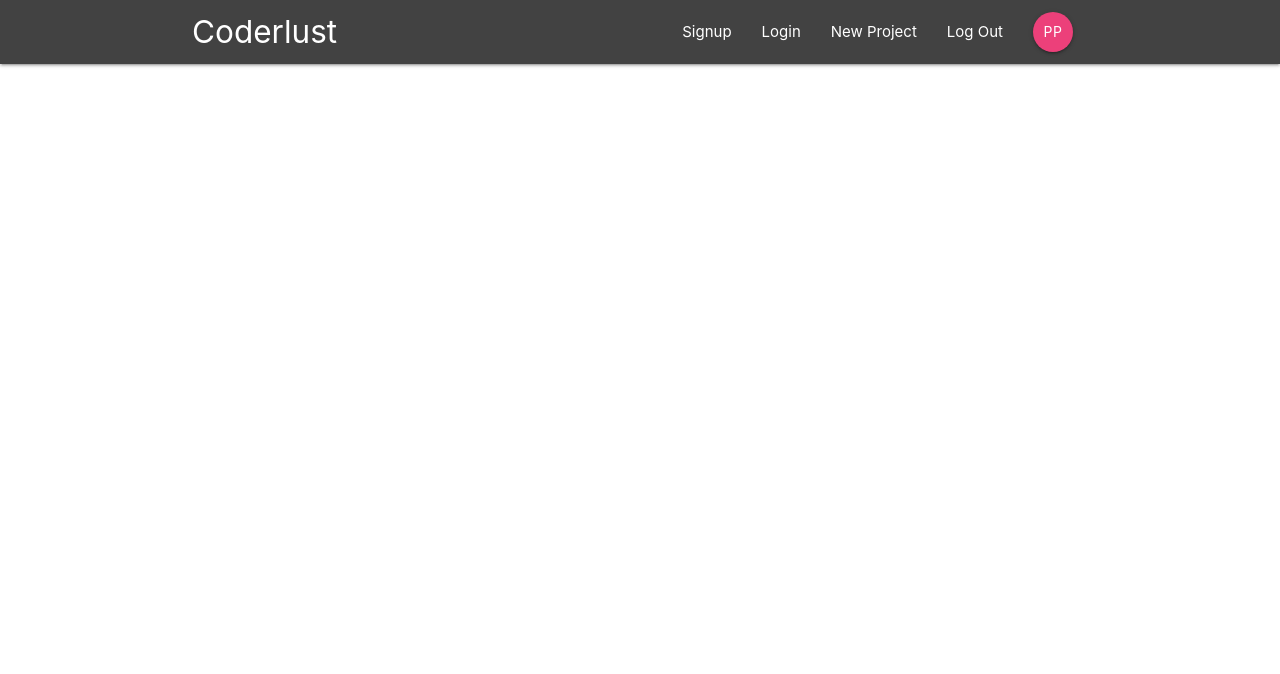
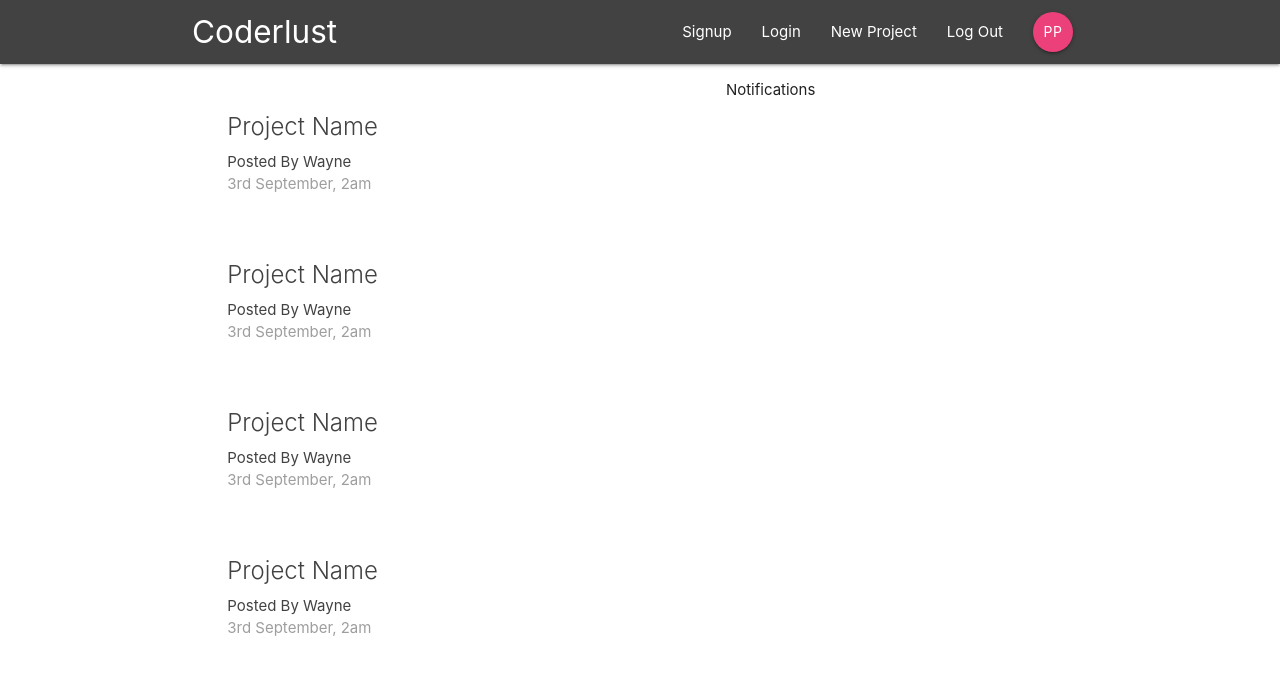
Before and after one commit to pprachit09/react_redux, a React (Create React App) app: page / in a window 1280 px wide. Shown: the top 674 px of the page. Built offline with nearby package versions, Linux system fonts and the light colour scheme.

Commit message:
adding project layouts

```diff
--- a/package.json
+++ b/package.json
@@ -3,6 +3,7 @@
   "version": "0.1.0",
   "private": true,
   "dependencies": {
+    "prop-types": "^15.7.2",
     "react": "^16.9.0",
     "react-dom": "^16.9.0",
     "react-router-dom": "^5.0.1",
--- a/src/App.js
+++ b/src/App.js
@@ -1,12 +1,18 @@
 import React from 'react'
-import { BrowserRouter } from 'react-router-dom'
+import { BrowserRouter, Switch, Route } from 'react-router-dom'
 import Navbar from './components/layout/Navbar'
+import Dashboard from './components/dashboard/Dashboard'
+import ProjectDetail from './components/projects/ProjectDetail'
 
 function App () {
   return (
     <BrowserRouter>
       <div className="App">
         <Navbar />
+        <Switch>
+          <Route exact path="/" component={Dashboard} />
+          <Route exact path="/project/:id" component={ProjectDetail} />
+        </Switch>
       </div>
     </BrowserRouter>
   )
--- a/src/components/dashboard/Dashboard.js
+++ b/src/components/dashboard/Dashboard.js
@@ -0,0 +1,20 @@
+import React from 'react'
+import Notifications from './Notifications'
+import ProjectList from '../projects/ProjectList'
+
+const Dashboard = () => {
+  return (
+    <div className="dashboard container">
+      <div className="row">
+        <div className="col s12 m6">
+          <ProjectList />
+        </div>
+        <div className="col s12 m5 offset-m1">
+          <Notifications />
+        </div>
+      </div>
+    </div>
+  )
+}
+
+export default Dashboard
--- a/src/components/dashboard/Notifications.js
+++ b/src/components/dashboard/Notifications.js
@@ -0,0 +1,11 @@
+import React from 'react'
+
+const Notifications = () => {
+  return (
+    <div>
+      <p>Notifications</p>
+    </div>
+  )
+}
+
+export default Notifications
--- a/src/components/projects/ProjectDetail.js
+++ b/src/components/projects/ProjectDetail.js
@@ -0,0 +1,29 @@
+import React from 'react'
+import PropTypes from 'prop-types'
+
+const ProjectDetail = ({ match }) => {
+  const id = match.params.id
+
+  return (
+    <div className="container section project-details">
+      <div className="card z-depth-0">
+        <div className="card-content">
+          <span className="card-title">Project Name {id}</span>
+          <p>Adipisicing incididunt dolor proident qui aliquip tempor. Dolor reprehenderit elit enim occaecat. Amet duis ipsum nostrud aute do anim tempor tempor proident velit nulla nisi aliqua velit. Culpa sint ipsum dolore magna nulla esse officia est.</p>
+        </div>
+        <div className="card-action grey lighten-4 grey-text">
+          <div>Posted by Wayne </div>
+          <div>2nd September, 2am</div>
+        </div>
+      </div>
+    </div>
+  )
+}
+
+ProjectDetail.propTypes = {
+  match: PropTypes.object,
+  params: PropTypes.object,
+  id: PropTypes.string
+}
+
+export default ProjectDetail
--- a/src/components/projects/ProjectList.js
+++ b/src/components/projects/ProjectList.js
@@ -0,0 +1,15 @@
+import React from 'react'
+import ProjectSummary from './ProjectSummary'
+
+const ProjectList = () => {
+  return (
+    <div className="project-list section">
+      <ProjectSummary />
+      <ProjectSummary />
+      <ProjectSummary />
+      <ProjectSummary />
+    </div>
+  )
+}
+
+export default ProjectList
--- a/src/components/projects/ProjectSummary.js
+++ b/src/components/projects/ProjectSummary.js
@@ -0,0 +1,15 @@
+import React from 'react'
+
+const ProjectSummary = () => {
+  return (
+    <div className="card z-depth-0 project-summary">
+      <div className="card-content grey-text text-darken-3">
+        <span className="card-title">Project Name</span>
+        <p>Posted By Wayne</p>
+        <p className="grey-text">3rd September, 2am</p>
+      </div>
+    </div>
+  )
+}
+
+export default ProjectSummary
```
